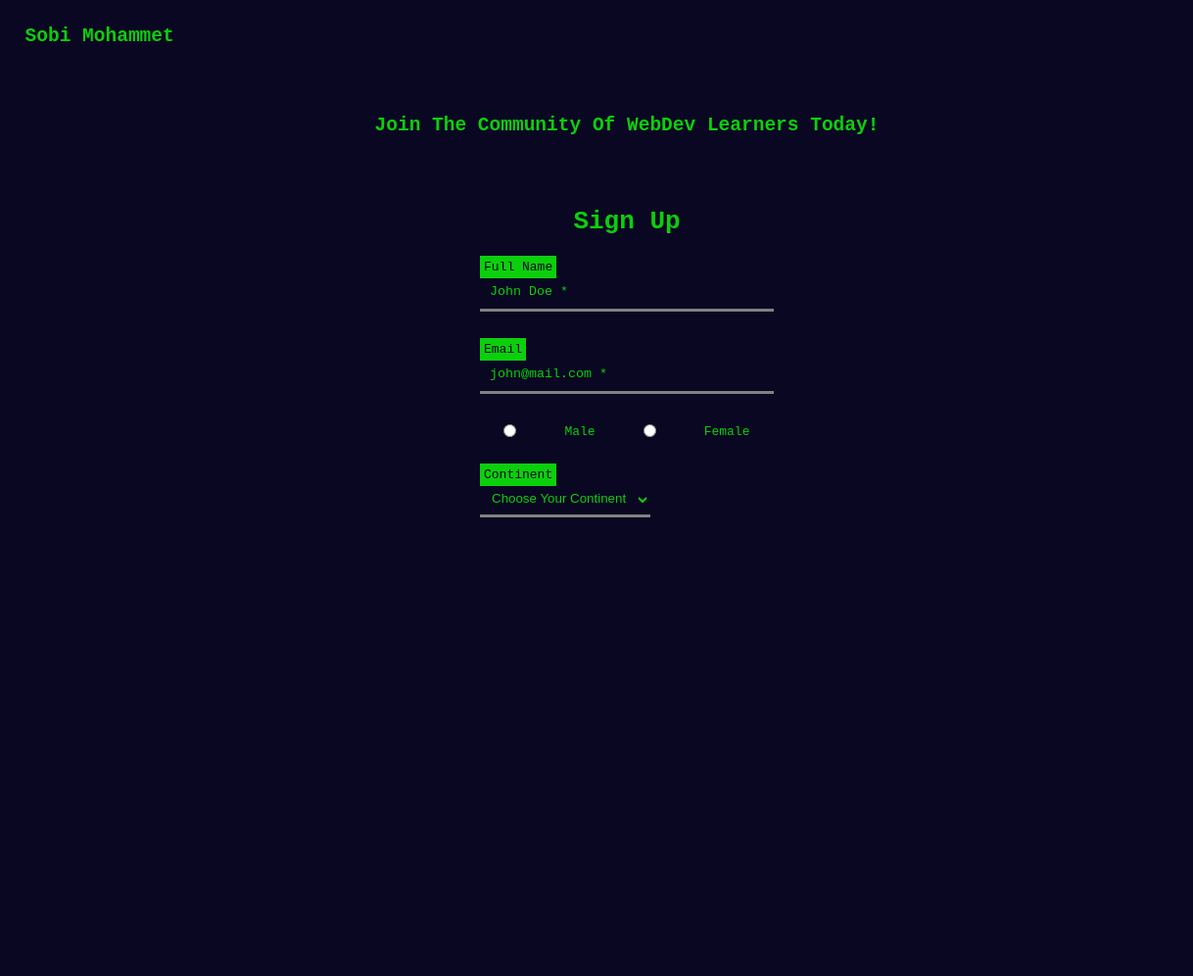
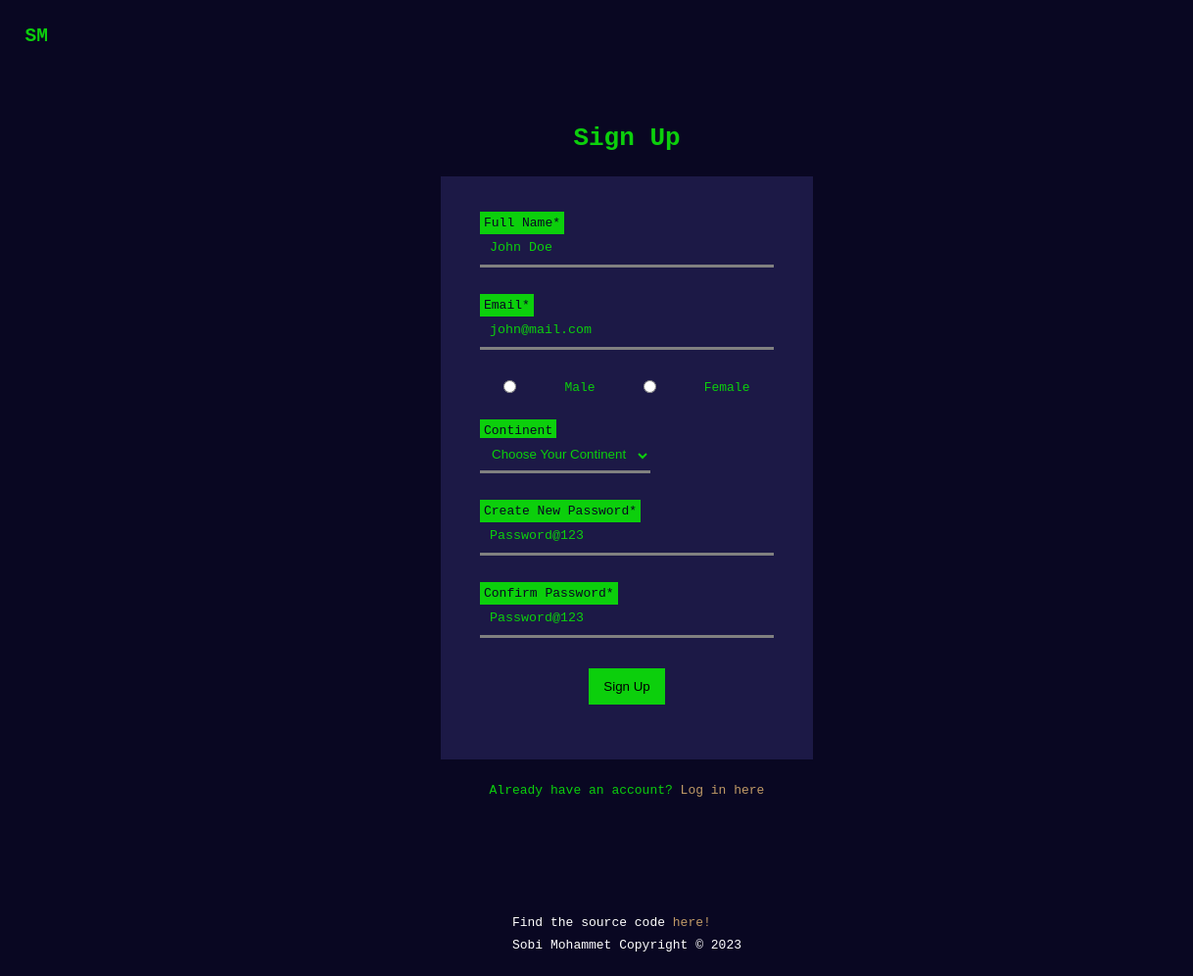
Before and after one commit to sobimohammet/sign-up-form, a plain HTML site: page index.html in a window 1280 px wide. Shown: the full height of the page at 98% size, 0-1218 px from the left. Before the commit the page ends 800 px from the top, so only its background shows below. Drawn offline with Linux system fonts and the light colour scheme.

Commit message:
Edit index.html and style.css, Add pages and content

```diff
--- a/index.html
+++ b/index.html
@@ -13,22 +13,22 @@
 <body>
     <header>
         <nav>
-            <h2>Sobi Mohammet</h2>
-            <i class="fas fa-2x fa-home"></i>
+            <a href="pages/home.html"><h2 id="hero">SM</h2></a>
+            <a href="pages/home.html"><i class="fas fa-2x fa-home" id="fas"></i></a>
         </nav>
-        <div class="hero">
+        <!-- <div class="hero">
             <h2>Join The Community Of WebDev Learners Today!</h2>
-        </div>
+        </div> -->
 
     </header>
     <main>
         <h1>Sign Up</h1>
-        <form action="#">
-            <label for="name" class="label">Full Name</label><br>
-            <input type="text" class="input-bar" id="name" name="name" minlength="3" maxlength="50" placeholder="John Doe *" required>
+        <form action="pages/redirect.html">
+            <label for="name" class="label">Full Name*</label><br>
+            <input type="text" class="input-bar" id="name" name="name" minlength="3" maxlength="50" placeholder="John Doe" required>
             <br><br>
-            <label for="name" class="label">Email</label><br>
-            <input type="email" class="input-bar" id="email" name="email" minlength="3" maxlength="50" placeholder="john@mail.com *" required>
+            <label for="name" class="label">Email*</label><br>
+            <input type="email" class="input-bar" id="email" name="email" minlength="3" maxlength="50" placeholder="john@mail.com" required>
             <br><br>
             <div class="gender">
                 <input type="radio" id="male" name="gender">
@@ -48,8 +48,22 @@
                 <option value="6">North America</option>
                 <option value="7">South America</option>
             </select>
+            <br><br>
+            <label for="name" class="label">Create New Password*</label><br>
+            <input type="password" class="input-bar" id="password" name="password" minlength="8" maxlength="30" placeholder="Password@123" required>
+            <br><br>
+            <label for="name" class="label">Confirm Password*</label><br>
+            <input type="password" class="input-bar" id="password-confirm" name="password-confirmation" maxlength="30" placeholder="Password@123" required>
+            <br><br>
+            <div class="btn-container">
+                <input type="submit" value="Sign Up" id="btn">
+            </div>
         </form>
+        <div class="log-in">Already have an account? <a href="#">Log in here</a></div>
     </main>
-    <footer></footer>
+    <footer>
+        <div class="reference">Find the source code <a href="#">here!</a></div>
+        <div class="copyright">Sobi Mohammet Copyright &copy; 2023</div>
+    </footer>
 </body>
 </html>
--- /dev/null
+++ b/pages/style.css
@@ -0,0 +1,29 @@
+* {
+    padding: 0;
+    margin: 0;
+    box-sizing: border-box;
+}
+body {
+    background-color: rgb(9, 7, 34);
+    font-family: monospace;
+}
+
+div.container {
+    display: flex;
+    align-items: center;
+    justify-content: center;
+    margin-top: 30vh;
+}
+
+div.dialog {
+    background-color: rgb(12, 207, 12);
+    width: 300px;
+    height: 300px;
+    display: flex;
+    flex-direction: column;
+    align-items: center;
+    justify-content: center;
+}
+p{
+    text-align: center;
+}
--- a/style.css
+++ b/style.css
@@ -76,6 +76,10 @@ input[type="radio"] {
     color: rgb(12, 207, 12);
     width: 300px;
     font-family: monospace;
+    transition: all 0.7s;
+}
+.input-bar:hover {
+    padding: 12px;
 }
 input:focus {
     border: none;
@@ -106,3 +110,45 @@ input::placeholder {
     color: rgb(12, 207, 12);
     font-family: monospace;
 }
+
+.btn-container {
+    display: flex;
+    justify-content: center;
+}
+
+#btn {
+    padding: 11px 15px;
+    background-color: rgb(12, 207, 12);
+    border: none;
+    transition: all 1s;
+}
+
+#btn:hover {
+    background-color: rgb(79, 245, 79);
+    padding: 15px 19px;
+}
+
+a {
+    text-decoration: none;
+    color: rgb(192, 154, 103);
+}
+
+footer {
+    padding-top: 15vh;
+    padding-bottom: 3vh;
+    color: white;
+}
+
+.copyright {
+    margin-top: 1vh;
+}
+
+@media screen and (min-width:520px) {
+    form {
+        padding: 40px;
+        background-color: rgb(28, 25, 70);
+    }
+}
+#fas, #hero {
+    color: rgb(12, 207, 12);
+}
```
Also changed, not shown: pages/home.html (added, +17 -0 lines), pages/redirect.html (added, +18 -0 lines).
